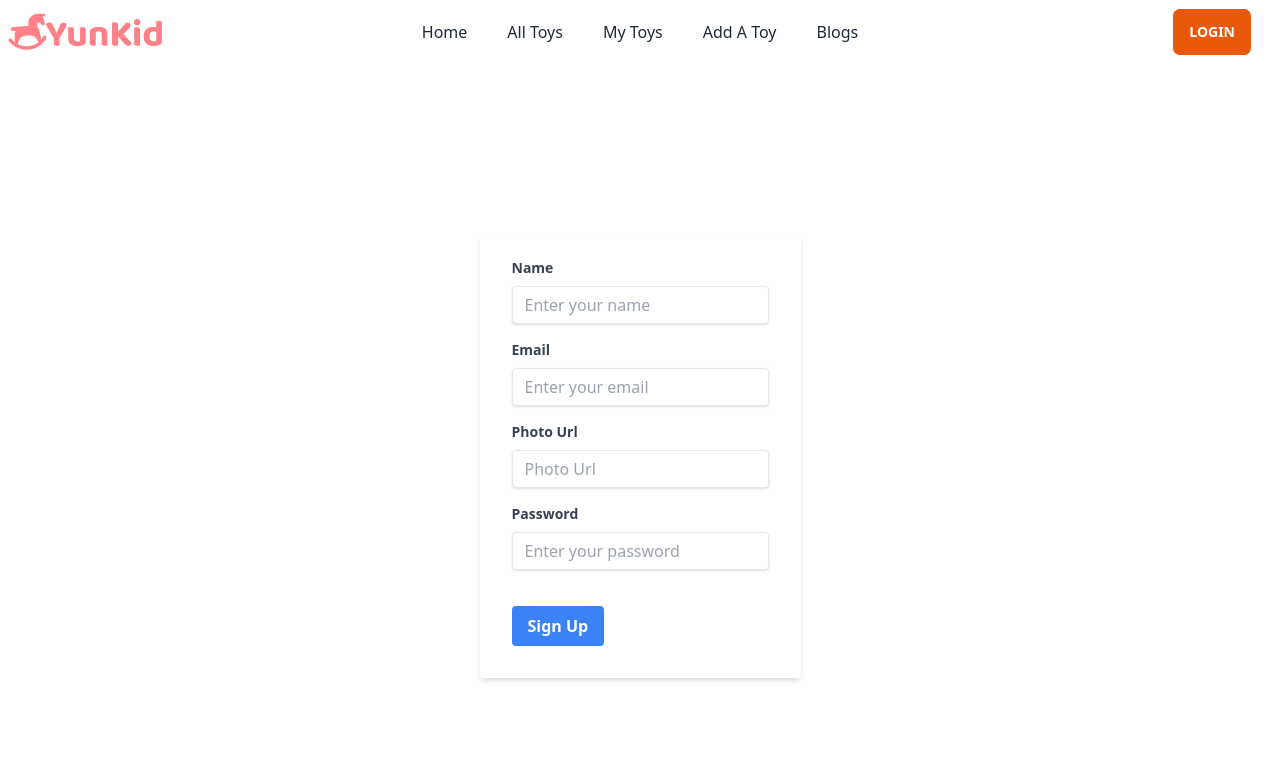
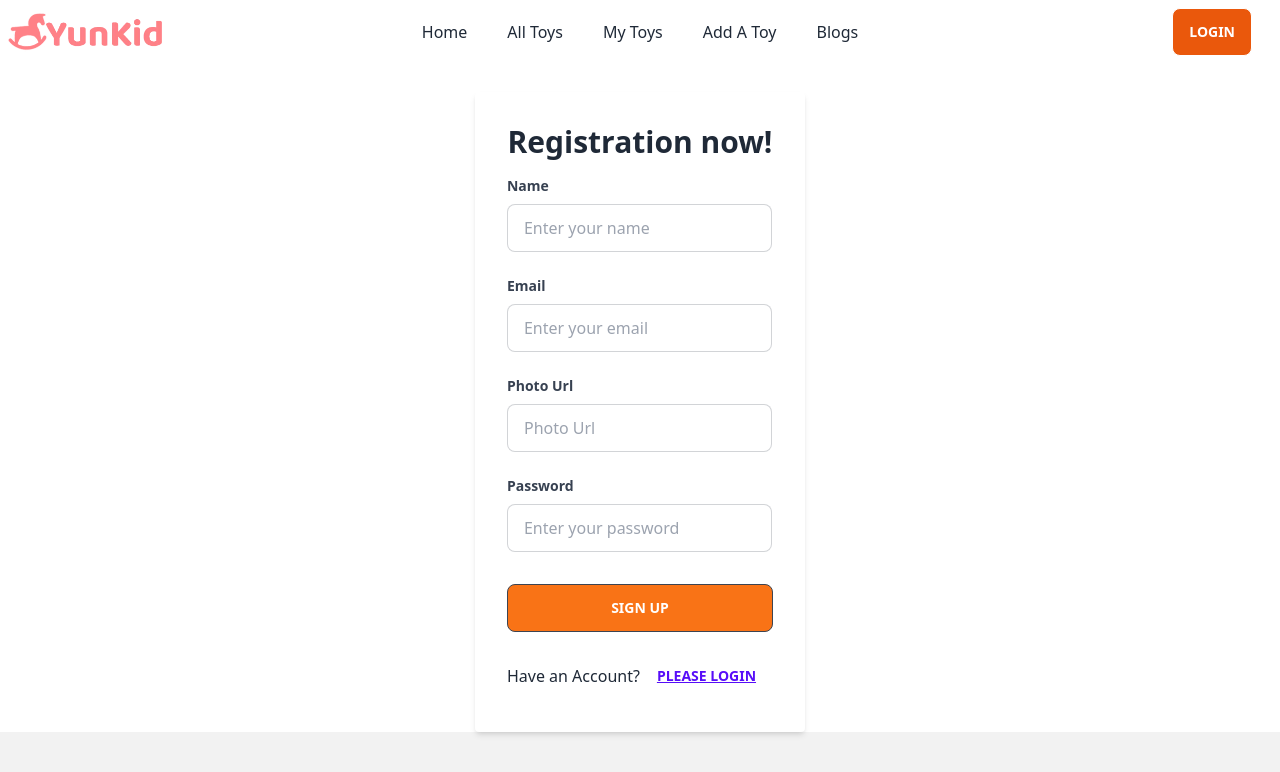
Before and after one commit to fahim-farhad1/toy-bazar-client, a React (Vite) app: page /signUp in a window 1280 px wide. Shown: the top 772 px of the page. Built offline with nearby package versions, Linux system fonts and the light colour scheme; no server answers.

Commit message:
login form update

```diff
--- a/package.json
+++ b/package.json
@@ -19,7 +19,9 @@
     "react-dom": "^18.2.0",
     "react-router-dom": "^6.11.2",
     "react-tabs": "^6.0.1",
-    "sort-by": "^1.2.0"
+    "sort-by": "^1.2.0",
+    "sweetalert2": "^11.7.5",
+    "tw-elements": "^1.0.0-beta2"
   },
   "devDependencies": {
     "@types/react": "^18.0.28",
--- a/src/Pages/All Toys/AllToys.jsx
+++ b/src/Pages/All Toys/AllToys.jsx
@@ -1,8 +1,10 @@
-import React, { useEffect, useState } from "react";
+import React, { useContext, useEffect, useState } from "react";
 import { Link } from "react-router-dom";
+import { AuthContext } from "../../Providers/AuthProvider";
 
 const AllToys = () => {
   const [Toys, setToys] = useState([]);
+  const { user } = useContext(AuthContext);
   useEffect(() => {
     fetch("https://toy-bazar-server.vercel.app/allToys")
       .then((res) => res.json())
@@ -49,11 +51,17 @@ const AllToys = () => {
                   <td>{toy.toyName}</td>
                   <td>{toy.category}</td>
                   <td>${toy.price}</td>
-                  <td>${toy.quantity}</td>
+                  <td>{toy.quantity}</td>
                   <th>
-                    <Link to={toy._id}>
-                      <button className="btn bg-orange-600">details</button>
-                    </Link>
+                    {/* <>
+                      {
+                        user ?
+                        <Link to={toy._id}>
+                          <button className="btn bg-orange-600">details</button> :
+                        </Link>
+                        <button>hi</button>
+                      }
+                    </> */}
                   </th>
                 </tr>
               </>
--- a/src/Pages/Home/ShopByCategory/ShopByCategory.jsx
+++ b/src/Pages/Home/ShopByCategory/ShopByCategory.jsx
@@ -5,12 +5,14 @@ import { Link } from "react-router-dom";
 
 const ShopByCategory = () => {
   const [toys, setToys] = useState([]);
+  const [category, setCategory] = useState('');
   // const {toyName, price, rating} = toys;
   useEffect(() => {
-    fetch("https://toy-bazar-server.vercel.app/allToys")
+    fetch(`https://toy-bazar-server.vercel.app/toys?category=${category}`)
       .then((res) => res.json())
       .then((data) => setToys(data.slice(0, 5)));
-  }, []);
+  }, [category]);
+
   return (
     <div className="my-5">
       <p className="md:text-4xl text-center font-bold text-orange-500">
@@ -18,9 +20,9 @@ const ShopByCategory = () => {
       </p>
       <Tabs>
         <TabList className="text-center pt-5">
-          <Tab>Marvel</Tab>
-          <Tab>Avengers </Tab>
-          <Tab>Star Wars</Tab>
+          <Tab onClick={() => setCategory('Marvel')}>Marvel</Tab>
+          <Tab onClick={() => setCategory('Avengers')}>Avengers </Tab>
+          <Tab onClick={() => setCategory('Star Wars')}>Star Wars</Tab>
         </TabList>
 
         <TabPanel className="">
--- a/src/Pages/Login/Login.jsx
+++ b/src/Pages/Login/Login.jsx
@@ -1,12 +1,14 @@
 import React, { useContext, useState } from "react";
-import { Link, useNavigate } from "react-router-dom";
+import { Link, useLocation, useNavigate } from "react-router-dom";
 import { AuthContext } from "../../Providers/AuthProvider";
 
 const Login = () => {
   const [email, setEmail] = useState("");
   const [password, setPassword] = useState("");
-  const {signIn} = useContext(AuthContext);
+  const { signIn } = useContext(AuthContext);
   const navigate = useNavigate();
+  const location = useLocation();
+  const from = location.state?.from?.pathname || "/";
 
   const handleSubmit = (e) => {
     e.preventDefault();
@@ -15,31 +17,28 @@ const Login = () => {
     setEmail("");
     setPassword("");
     signIn(email, password)
-    .then(result =>{
+      .then((result) => {
         const user = result.user;
         console.log(user);
-        navigate('/')
-    })
-    .catch( error =>{
+        navigate(from);
+      })
+      .catch((error) => {
         const errorCode = error.code;
         const errorMessage = error.message;
         console.log(errorCode, errorMessage);
-    })
-
+      });
   };
 
   return (
     <div className="hero my-10 bg-base-100">
       <div className="hero-content flex-col lg:flex-row-reverse">
-        <div className="text-center lg:text-left">
-          <h1 className="text-5xl font-bold">Login now!</h1>
-        </div>
         <form
           onSubmit={handleSubmit}
           className="card flex-shrink-0 w-full max-w-sm shadow-2xl bg-base-100"
         >
           <div className="card-body">
             <div className="form-control">
+              <h1 className="text-3xl text-center font-bold">Login now!</h1>
               <label className="label">
                 <span className="label-text">Email</span>
               </label>
@@ -69,11 +68,14 @@ const Login = () => {
               </label>
             </div>
             <div className="form-control mt-6">
-              <button className="btn bg-orange-500 hover:bg-orange-800">
+              <button className="btn bg-orange-500 hover:bg-orange-800 w-full">
                 Login
               </button>
             </div>
-            <Link to="/signUp">SignUp</Link>
+            <div className="flex mt-3">
+              <p className="mt-3">Don't have an Account?</p>{""}
+              <Link to="/signUp"><button className="btn btn-link"> Please Signup</button></Link>
+            </div>
           </div>
         </form>
       </div>
--- a/src/Pages/Shared/Navbar/Navbar.jsx
+++ b/src/Pages/Shared/Navbar/Navbar.jsx
@@ -7,11 +7,11 @@ const Navbar = () => {
   const { user, logOut } = useContext(AuthContext);
   const handelLogOut = () => {
     logOut()
-      .then(() => {
-        // Log-out successful.
+      .then((result ) => {
+        console.log(result);
       })
       .catch((error) => {
-        // An error happened.
+        console.log(error.message);
       });
   };
   return (
@@ -40,7 +40,7 @@ const Navbar = () => {
           >
             <li>
               <NavLink
-                to="/home"
+                to="/"
                 className={({ isActive }) =>
                   isActive
                     ? " font-bold text-orange-600 border-b border-orange-700"
@@ -108,7 +108,7 @@ const Navbar = () => {
         <ul className="flex space-x-10">
           <li>
             <NavLink
-              to="/home"
+              to="/"
               className={({ isActive }) =>
                 isActive
                   ? " font-bold text-orange-600 border-b border-orange-700"
--- a/src/Pages/Sign Up/SignUp.jsx
+++ b/src/Pages/Sign Up/SignUp.jsx
@@ -1,5 +1,6 @@
 import React, { useContext, useState } from "react";
 import { AuthContext } from "../../Providers/AuthProvider";
+import { Link } from "react-router-dom";
 
 const SignUp = () => {
   const [name, setName] = useState("");
@@ -7,7 +8,7 @@ const SignUp = () => {
   const [photoUrl, setPhotoUrl] = useState("");
   const [password, setPassword] = useState("");
 
-  const {createUser} = useContext(AuthContext);
+  const { createUser } = useContext(AuthContext);
 
   const handleSubmit = (e) => {
     e.preventDefault();
@@ -20,24 +21,25 @@ const SignUp = () => {
     setEmail("");
     setPassword("");
     createUser(email, password, name)
-    .then(result => {
+      .then((result) => {
         const user = result.user;
         console.log(user);
       })
-    .catch(error =>{
+      .catch((error) => {
         const errorCode = error.code;
         const errorMessage = error.message;
         console.log(errorCode, errorMessage);
-
-    })
+      });
   };
 
   return (
-    <div className="flex justify-center items-center h-screen">
+    <div className="flex justify-center">
       <form
-        className="bg-white shadow-md rounded px-8 pt-6 pb-8 mb-4"
+        className="bg-white shadow-md rounded px-1o  mt-7"
         onSubmit={handleSubmit}
       >
+        <div className="card-body">
+        <h1 className="text-3xl text-center font-bold mb-2">Registration now!</h1>
           <div className="mb-4">
             <label
               className="block text-gray-700 text-sm font-bold mb-2"
@@ -46,7 +48,7 @@ const SignUp = () => {
               Name
             </label>
             <input
-            className="shadow appearance-none border rounded w-full py-2 px-3 text-gray-700 leading-tight focus:outline-none focus:shadow-outline"
+              className="input input-bordered"
               id="name"
               type="text"
               placeholder="Enter your name"
@@ -63,7 +65,7 @@ const SignUp = () => {
               Email
             </label>
             <input
-            className="shadow appearance-none border rounded w-full py-2 px-3 text-gray-700 leading-tight focus:outline-none focus:shadow-outline"
+              className="input input-bordered"
               id="email"
               type="email"
               placeholder="Enter your email"
@@ -80,7 +82,7 @@ const SignUp = () => {
               Photo Url
             </label>
             <input
-            className="shadow appearance-none border rounded w-full py-2 px-3 text-gray-700 leading-tight focus:outline-none focus:shadow-outline"
+              className="input input-bordered"
               id="photoUrl"
               type="text"
               placeholder="Photo Url"
@@ -97,7 +99,7 @@ const SignUp = () => {
               Password
            </label>
             <input
-            className="shadow appearance-none border rounded w-full py-2 px-3 text-gray-700 mb-3 leading-tight focus:outline-none focus:shadow-outline"
+              className="input input-bordered"
               id="password"
               type="password"
               placeholder="Enter your password"
@@ -108,11 +110,19 @@ const SignUp = () => {
           </div>
           <div className="flex items-center justify-between">
             <button
-            className="bg-blue-500 hover:bg-blue-700 text-white font-bold py-2 px-4 rounded focus:outline-none focus:shadow-outline"
+              className="btn bg-orange-500 hover:bg-orange-800 text-center w-full"
               type="submit"
             >
               Sign Up
             </button>
+          </div>
+          <div className="flex mt-3">
+            <p className="mt-3">Have an Account?</p>
+            {""}
+            <Link to="/login">
+              <button className="btn btn-link"> Please Login</button>
+            </Link>
+          </div>
         </div>
       </form>
     </div>
--- a/src/Providers/AuthProvider.jsx
+++ b/src/Providers/AuthProvider.jsx
@@ -1,5 +1,11 @@
 import React, { useEffect, useState } from "react";
-import { createUserWithEmailAndPassword, getAuth, onAuthStateChanged, signInWithEmailAndPassword, signOut } from "firebase/auth";
+import {
+  createUserWithEmailAndPassword,
+  getAuth,
+  onAuthStateChanged,
+  signInWithEmailAndPassword,
+  signOut,
+} from "firebase/auth";
 import { createContext } from "react";
 import app from "../Firebase/firebase.config";
 
@@ -8,38 +14,42 @@ const auth = getAuth(app);
 
 const AuthProvider = ({ children }) => {
   const [user, setUser] = useState(null);
+  const [loading, setLoading] = useState(true);
 
-//   create new user
-    const createUser = (email, password, name) =>{
-        return createUserWithEmailAndPassword(auth, email, password, name);
-    }
+  //   create new user
+  const createUser = (email, password, name) => {
+    setLoading(true);
+    return createUserWithEmailAndPassword(auth, email, password, name);
+  };
 
-    const signIn = (email, password) =>{
-        return signInWithEmailAndPassword(auth, email, password);
-    }
+  const signIn = (email, password) => {
+    setLoading(true);
+    return signInWithEmailAndPassword(auth, email, password);
+  };
 
+  const logOut = () => {
+    setLoading(true);
+    return signOut(auth);
+  };
 
-    const logOut = () =>{
-        return signOut(auth);
-    }
-
-    useEffect(() =>{
-      const unSubscribe =  onAuthStateChanged(auth, currentUser =>{
-            if(currentUser) {
-                setUser(createUser);
-                console.log('current user:-', currentUser);
-            }
-        })
-        return () =>{
-            return unSubscribe();
-        }
-    },[])
+  useEffect(() => {
+    const unSubscribe = onAuthStateChanged(auth, (currentUser) => {
+      if (currentUser) {
+        setUser(createUser);
+        setLoading(false);
+      }
+    });
+    return () => {
+      return unSubscribe();
+    };
+  }, []);
 
   const authInfo = {
     user,
     createUser,
     signIn,
-    logOut
+    logOut,
+    loading
   };
   return (
     <AuthContext.Provider value={authInfo}>{children}</AuthContext.Provider>
--- a/src/Routes/PrivateRoutes.jsx
+++ b/src/Routes/PrivateRoutes.jsx
@@ -1,18 +1,22 @@
-import React, { useContext } from 'react';
-import { AuthContext } from '../Providers/AuthProvider';
-import { Navigate } from 'react-router-dom';
+import React, { useContext } from "react";
+import { AuthContext } from "../Providers/AuthProvider";
+import { Navigate, useLocation } from "react-router-dom";
 
-const PrivateRoutes = ({children}) => {
-    const {user} = useContext(AuthContext);
-    if(user){
-        return children;
-    }
-    return <Navigate to='/login'></Navigate>
+const PrivateRoutes = ({ children }) => {
+  const { user, loading } = useContext(AuthContext);
+  const location = useLocation();
+
+  if (user) {
+    return children;
+  }
+  if (loading) {
     return (
-        <div>
-
-        </div>
+      <div className="flex justify-center items-center h-screen">
+        <div className="animate-spin rounded-full h-16 w-16 border-t-2 border-b-2 border-purple-500"></div>
+      </div>
     );
+  }
+  return <Navigate state={{ from: location }} to="/login"></Navigate>;
 };
 
 export default PrivateRoutes;
--- a/tailwind.config.js
+++ b/tailwind.config.js
@@ -3,6 +3,7 @@ export default {
   content: [
     "./index.html",
     "./src/**/*.{js,ts,jsx,tsx}",
+
   ],
   theme: {
     extend: {},
```
Also changed, not shown: src/Routes/Routes.jsx (+23 -16 lines), 1 other file (tests, documents, lock files or other folders). Lines whose indentation alone changed are shown as unchanged.
